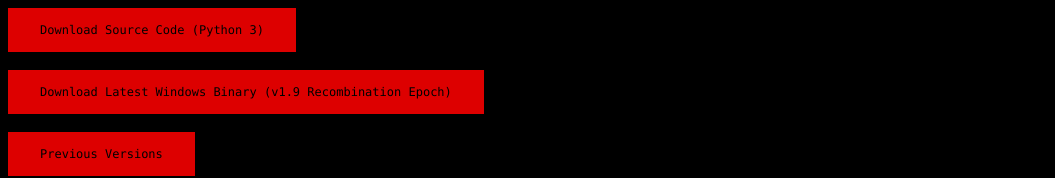
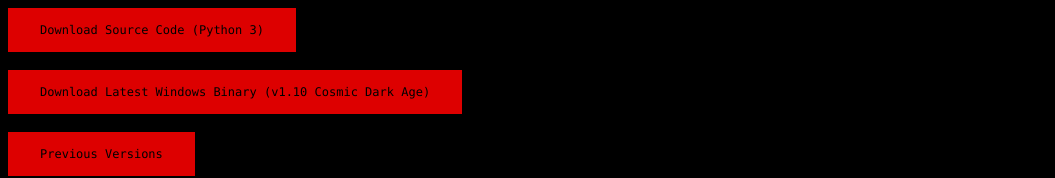
Before and after one commit to arda-guler/OrbitSim3D-web, a plain HTML site: page download.html in a window 1280 px wide. Shown: the part 463-641 px from the top of the page, without its empty margins (0-1055 px from the left). Drawn offline with Linux system fonts and the light colour scheme.

Commit message:
Update latest download version

```diff
--- a/download.html
+++ b/download.html
@@ -124,7 +124,7 @@ p {
 
 	<h1 style="color:rgb(0,255,0);">Downloads</h1>
 	<button class="redButton" onclick='window.location.href = "https://github.com/arda-guler/orbitSim3D/archive/refs/heads/master.zip"'>Download Source Code (Python 3)</button><br><br>
-	<button class="redButton" onclick='window.location.href = "https://github.com/arda-guler/orbitSim3D/releases/download/v1.9/OS3D_v1.9_win.zip"'>Download Latest Windows Binary (v1.9 Recombination Epoch)</button><br><br>
+	<button class="redButton" onclick='window.location.href = "https://github.com/arda-guler/orbitSim3D/releases/download/v1.10/OS3D_v1.10_win.zip"'>Download Latest Windows Binary (v1.10 Cosmic Dark Age)</button><br><br>
 	<button class="redButton" onclick='window.location.href = "https://github.com/arda-guler/orbitSim3D/releases"'>Previous Versions</button>
 
 	<br>
```
